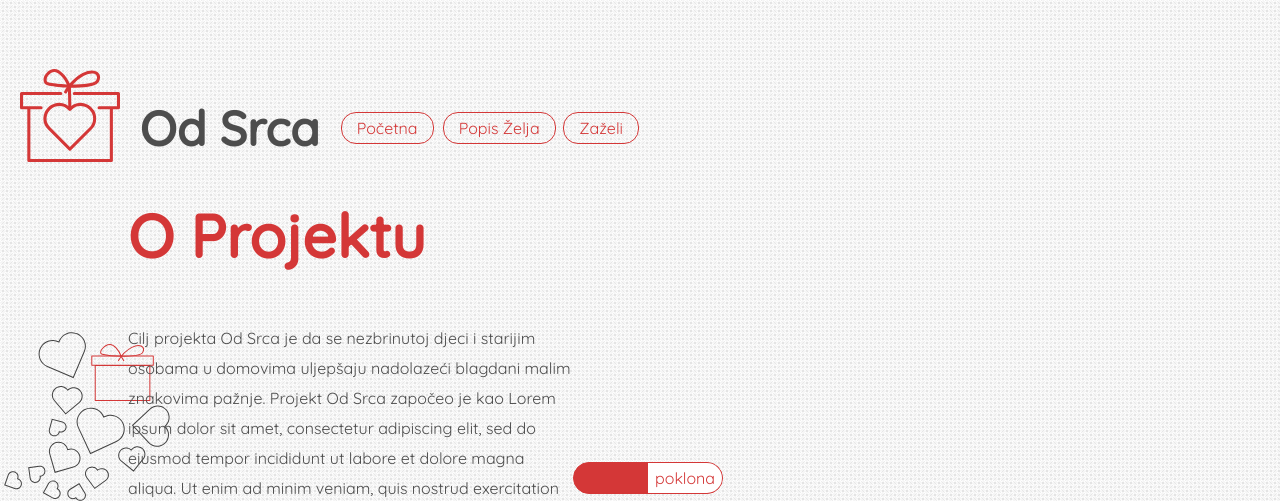
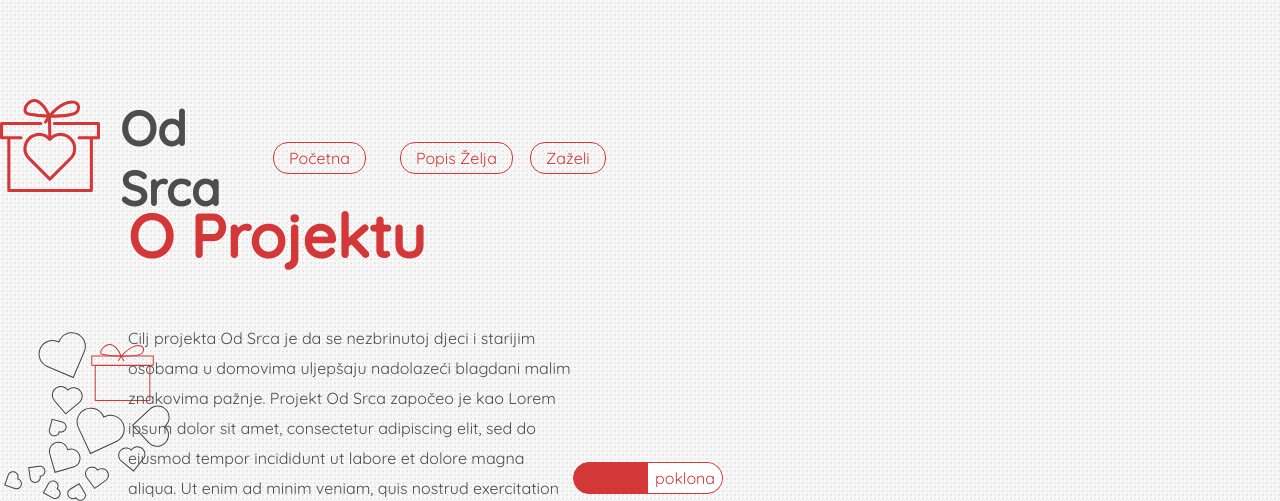
Before and after one commit to TheWildHorse/od-srca, a Symfony app: template templates/homepage.html.twig in a window 1280 px wide. Shown: the top 501 px of the page. Run offline with Twig, Linux system fonts and the light colour scheme; the template is opened without the code that fills it, so the values that code supplies are empty; some libraries are stand-ins or nearby versions.

Commit message:
css nav changes

```diff
--- a/public/css/style.css
+++ b/public/css/style.css
@@ -686,3 +686,9 @@ a {
         grid-template-columns: 10% 90%;
     }
 }
+@media (min-width: 1024px) and (max-width: 1300px){
+    .nav {
+        display: grid;
+        grid-template-columns: 40% auto auto auto;
+    }
+}
--- a/templates/footer.html.twig
+++ b/templates/footer.html.twig
@@ -4,7 +4,7 @@
         <h5>Od Srca</h5>
         <div>
             <p>
-                <b>Copyright <a href="rinkovec.com">IR</a>, 2018</b>
+                <b>Copyright <a href="https://rinkovec.com/">IR</a>, 2018</b>
             </p>
             <p>
                 Designed by Goran Alković
```
